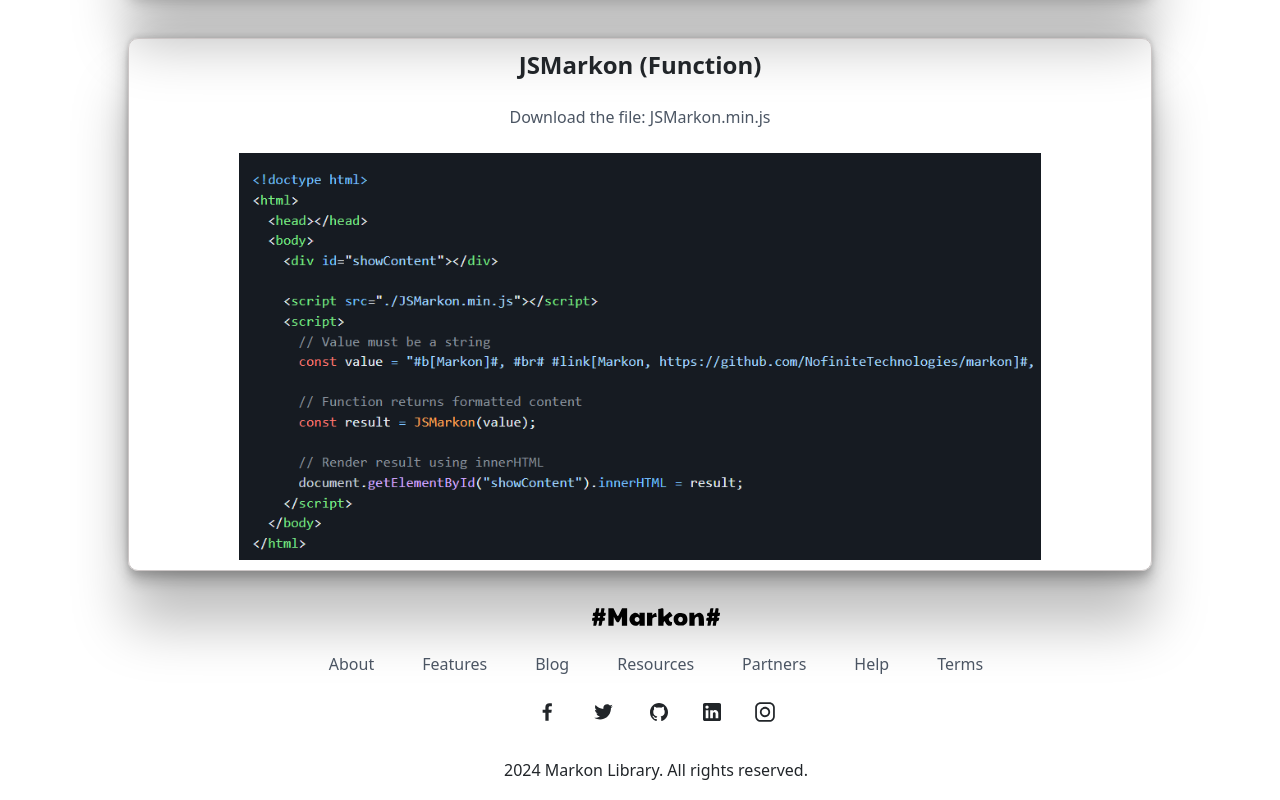
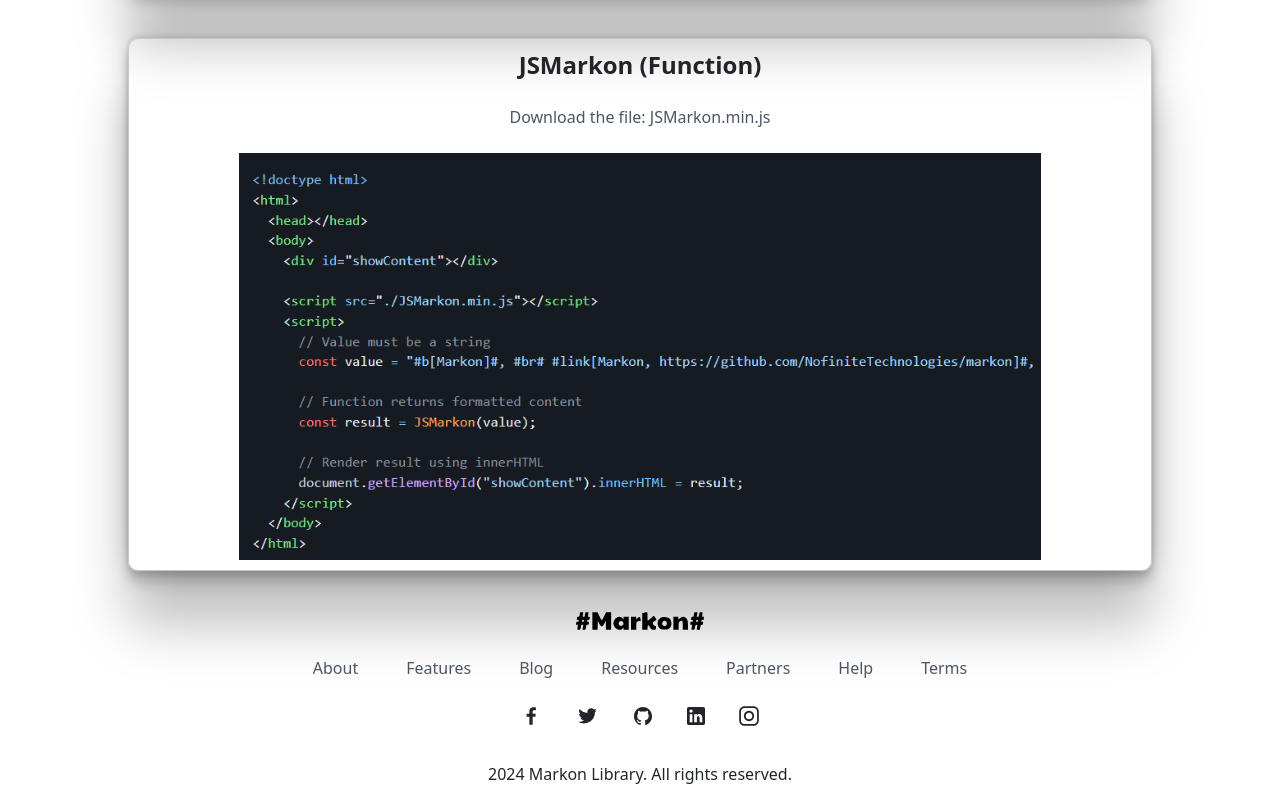
Before and after one commit to mayurpatle/markon-homepage, a plain HTML site: page index.html in a window 1280 px wide. Shown: the part 1828-2628 px from the top of the page. Drawn offline with nearby package versions, Linux system fonts and the light colour scheme.

Commit message:
managed the  footer  margin and padding

```diff
--- a/index.html
+++ b/index.html
@@ -233,10 +233,10 @@ Introduce a line break with #br#.
 
     <!-- Footr -->
 
-    <div class="flex flex-col mx-3 bg-white rounded-lg">
+    <div class="flex flex-col  bg-white rounded-lg mt-1">
       <div class="w-full draggable">
-        <div class="container flex flex-col mx-auto">
-          <div class="flex flex-col items-center w-full my-20 m-3">
+        <div class="container flex flex-col p-0">
+          <div class="flex flex-col items-center w-full my-20 mt-3 mb-1">
             <span class="mb-2">
               <img src="./static/Markon.svg" alt="" height="150" , width="150" >
               </svg>
```
